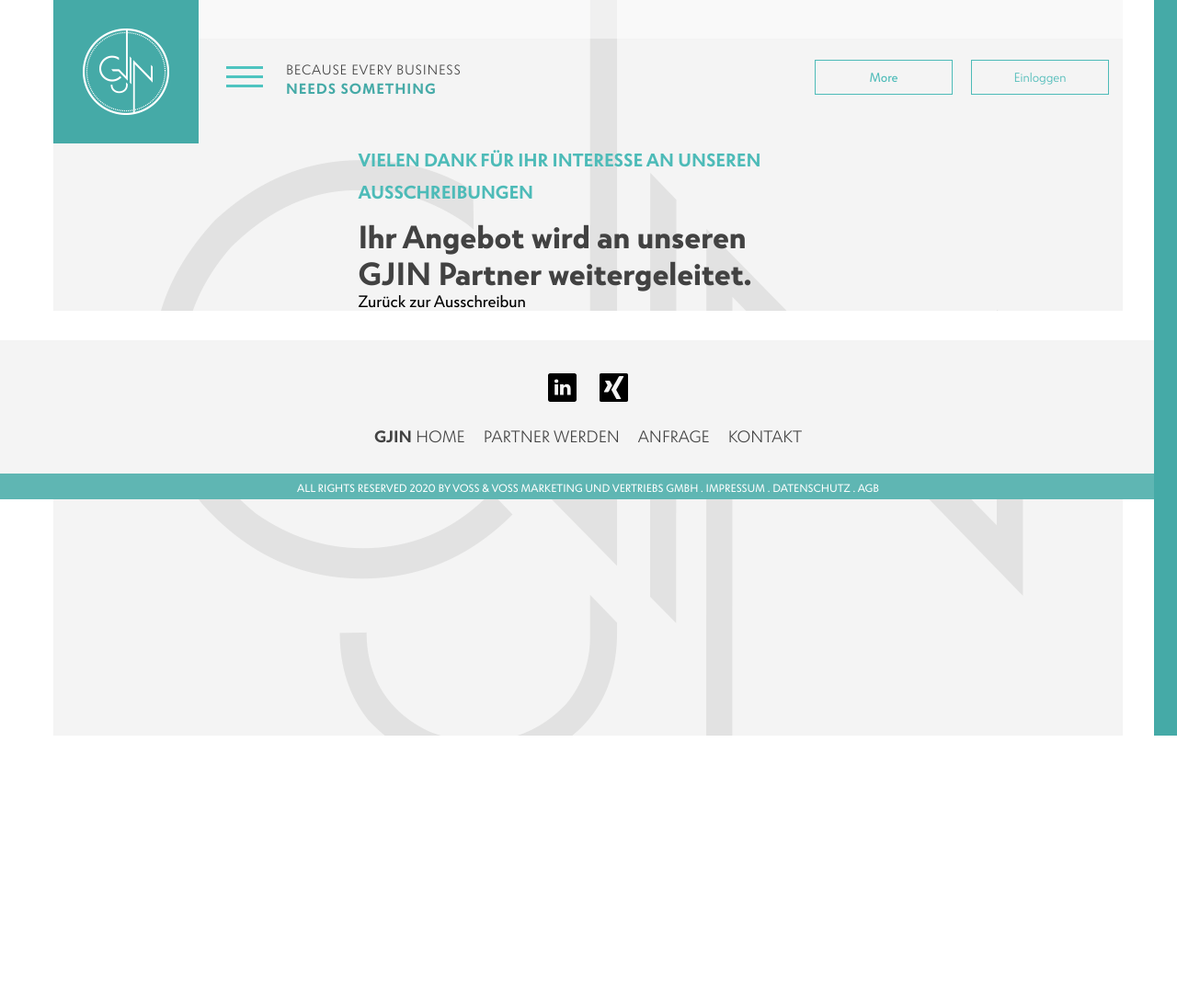
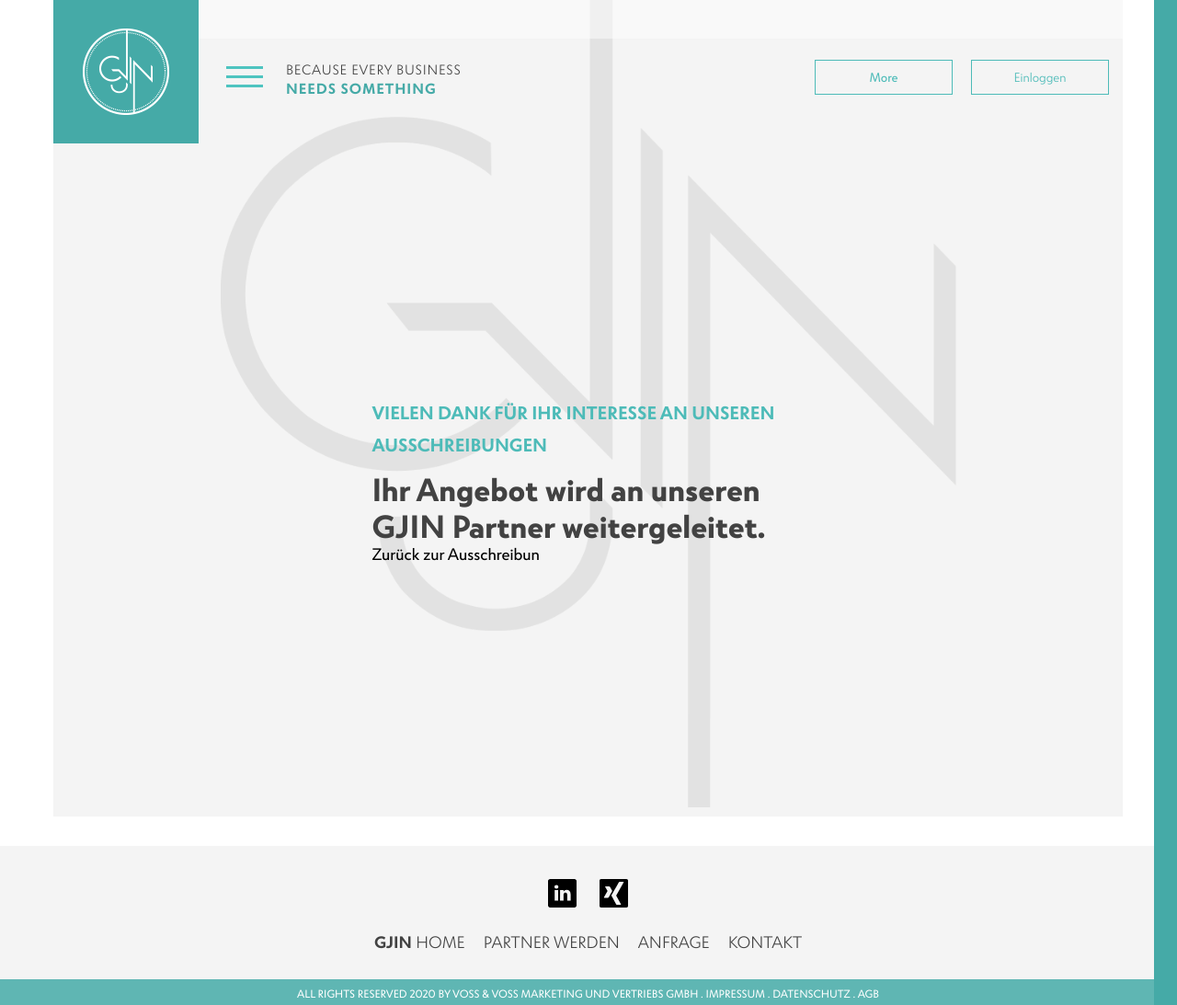
Before and after one commit to MaximSavhenko/GJIN, a website: page src/thanks.html in a window 1280 px wide. Shown: the whole page at 92% size. Before the commit the page ends 800 px from the top, so only its background shows below. Drawn offline with nearby package versions, Linux system fonts and the light colour scheme; files that its build step writes are made by us from their sources.

Commit message:
add thx page

```diff
--- a/src/assets/scss/block/captcha.scss
+++ b/src/assets/scss/block/captcha.scss
@@ -2,7 +2,7 @@
     z-index: 100;
 }
 
-.webform-submission-form {
+.webform-submission-form , #form__partner{
     .captcha {
         width: 100%;
         max-width: 670px;
--- a/src/assets/scss/block/personal_account.scss
+++ b/src/assets/scss/block/personal_account.scss
@@ -233,6 +233,7 @@
   &__btn-wrap {
     display: flex;
     align-items: center;
+    justify-content: center;
 
     p {
       color: #45aaa7;
--- a/src/assets/scss/block/webform-confirmation.scss
+++ b/src/assets/scss/block/webform-confirmation.scss
@@ -1,13 +1,26 @@
-#block-gjintheme-content {
-    display: flex;
-    flex-direction: column;
-    align-items: center;
-    justify-content: center;
-    flex: 1 0 0;
+.thankyou__page {
+    .decoration {
+      background-size: 800px;
+
+      @include b(tablet) {
+        background-size: 368px 460px;
+        background-position: center 191px;
+      }
+
+      @include b(mobile) {
+        background-size: 250px 250px;
+      }
+    }
 }
 
 .webform-confirmation {
     max-width: 500px;
+    margin: 275px auto;
+
+    @include b(600) {
+      margin: 150px auto;
+    }
+
   .feedback {
     &_title {
         color: #4dbbb8;
--- a/src/assets/scss/style.scss
+++ b/src/assets/scss/style.scss
@@ -613,6 +613,10 @@
   }
 }
 
+.profile {
+  width: 100%;
+}
+
 @import "block/preloader.scss";
 @import "block/jcf.scss";
 @import "block/header.scss";
--- /dev/null
+++ b/src/layouts/thankyou__page.html
@@ -0,0 +1,27 @@
+<!DOCTYPE html>
+<html lang="ru">
+
+<head>
+    {{> head }}
+</head>
+
+<body class="thankyou__page">
+    <div class="wrapper">
+        <div class="decoration region">
+            <div class="dialog-off-canvas-main-canvas" style="display: flex; flex-direction: column;">
+                {{> header }}
+
+                {{> body }}
+                {{> footer }}
+                {{> burger}}
+            </div>
+        </div>
+    </div>
+    <script src="https://code.jquery.com/jquery-3.6.0.min.js" integrity="sha256-/xUj+3OJU5yExlq6GSYGSHk7tPXikynS7ogEvDej/m4=" crossorigin="anonymous"></script>
+    <script src="https://cdn.jsdelivr.net/npm/bootstrap@4.5.3/dist/js/bootstrap.bundle.min.js" integrity="sha384-ho+j7jyWK8fNQe+A12Hb8AhRq26LrZ/JpcUGGOn+Y7RsweNrtN/tE3MoK7ZeZDyx" crossorigin="anonymous"></script>
+    <script src="https://cdnjs.cloudflare.com/ajax/libs/jcf/1.2.3/js/jcf.js" integrity="sha512-4jMtRk+JvvtQBALl5QaOVMoU8qjwfnWVZxTbvU7mpnhGVDOBctvV/x+TiZmgePH4wBv0LefhsU46GvWq7ckGww==" crossorigin="anonymous"></script>
+    <script src="https://cdnjs.cloudflare.com/ajax/libs/jcf/1.2.3/js/jcf.select.js" integrity="sha512-yfjvs9oIEYB/9YXnqSJtaQcfRN9NXfEHYnxHgVoxCqLZKkJ/753JEqzKj001/J8bcyqJZvVlRdWeR1jRNMCLWQ==" crossorigin="anonymous"></script>
+    <script src="assets/js/app.js"></script>
+</body>
+
+</html>
--- a/src/thanks.html
+++ b/src/thanks.html
@@ -1,5 +1,5 @@
 ---
-layout: default
+layout: thankyou__page
 title: empty
 ---
 
@@ -9,6 +9,7 @@
     <div id="block-gjintheme-content" class="block block-system block-system-main-block">
 
         <div class="webform-confirmation">
+                <div class="container">
 
                 <div class="webform-confirmation__message">
                     <div class="feedback_title">
@@ -24,6 +25,7 @@
                 </div>
 
             </div>
+        </div>
 
     </div>
 
```
Also changed, not shown: src/personal_account.html (+6 -4 lines). Lines whose indentation alone changed are shown as unchanged.
